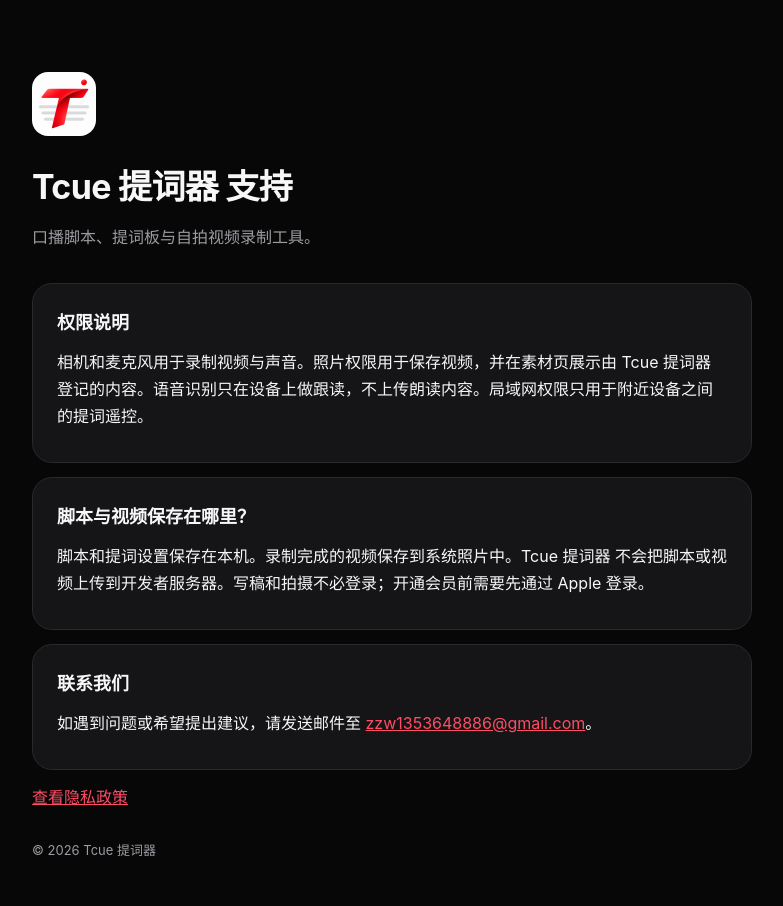
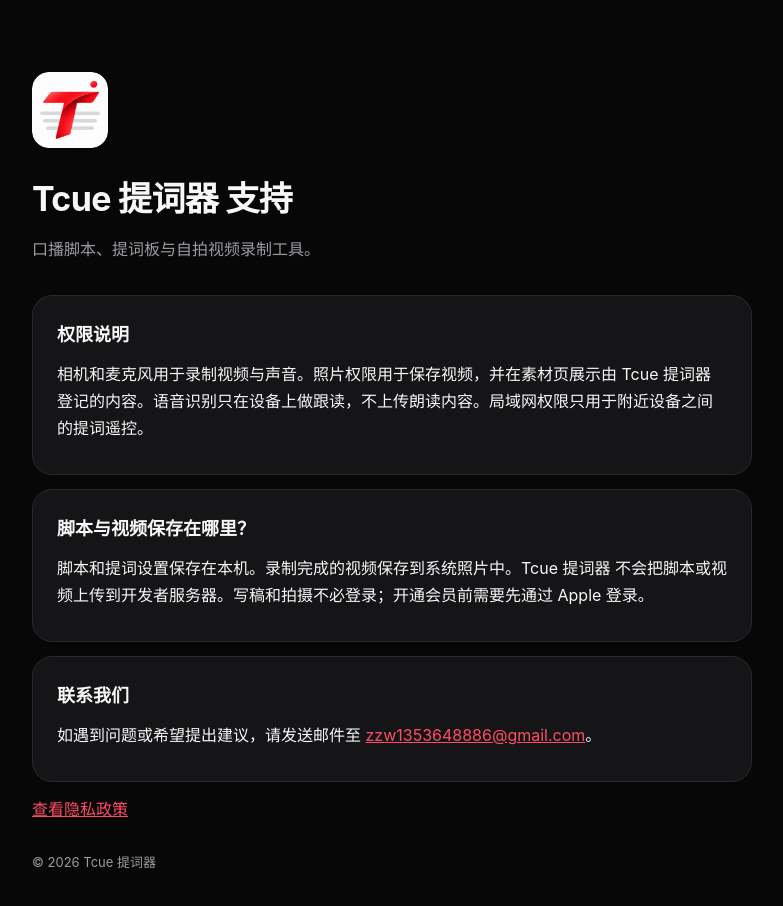
Before and after one commit to zzw1353648886-beep/red-cue-support, a plain HTML site: page index.html in a window 1280 px wide. Shown: the whole page, without its empty margins (248-1031 px from the left). Drawn offline with Linux system fonts and the light colour scheme.

Commit message:
支持页改用桌面同款圆角应用图标。

```diff
--- a/index.html
+++ b/index.html
@@ -10,7 +10,7 @@
     * { box-sizing: border-box; }
     body { margin:0; background:#070708; color:#f7f7f8; font:16px/1.7 -apple-system,BlinkMacSystemFont,"PingFang SC",sans-serif; }
     main { width:min(720px,calc(100% - 40px)); margin:0 auto; padding:72px 0; }
-    .mark { width:64px; height:64px; border-radius:16px; display:block; }
+    .mark { width:76px; height:76px; border-radius:22%; display:block; }
     h1 { margin:22px 0 8px; font-size:34px; letter-spacing:-.02em; }
     .lead { color:var(--muted); margin:0 0 32px; }
     section { background:var(--card); border:1px solid #29292d; border-radius:20px; padding:24px; margin:14px 0; }
@@ -22,7 +22,7 @@
 </head>
 <body>
   <main>
-    <img class="mark" src="logo.png" alt="Tcue 提词器">
+    <img class="mark" src="icon.png?v=3" alt="Tcue 提词器">
     <h1>Tcue 提词器 支持</h1>
     <p class="lead">口播脚本、提词板与自拍视频录制工具。</p>
     <section>
```
Also changed, not shown: icon.png (added).
